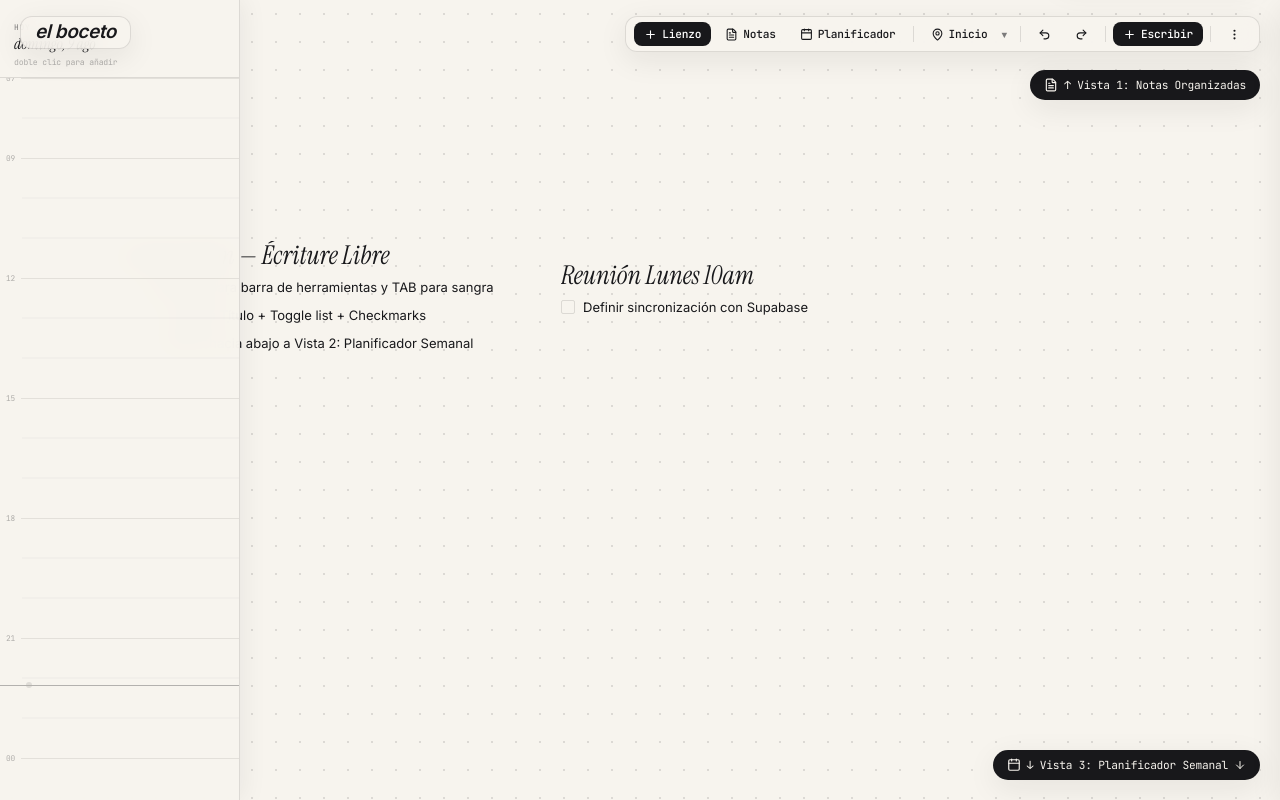
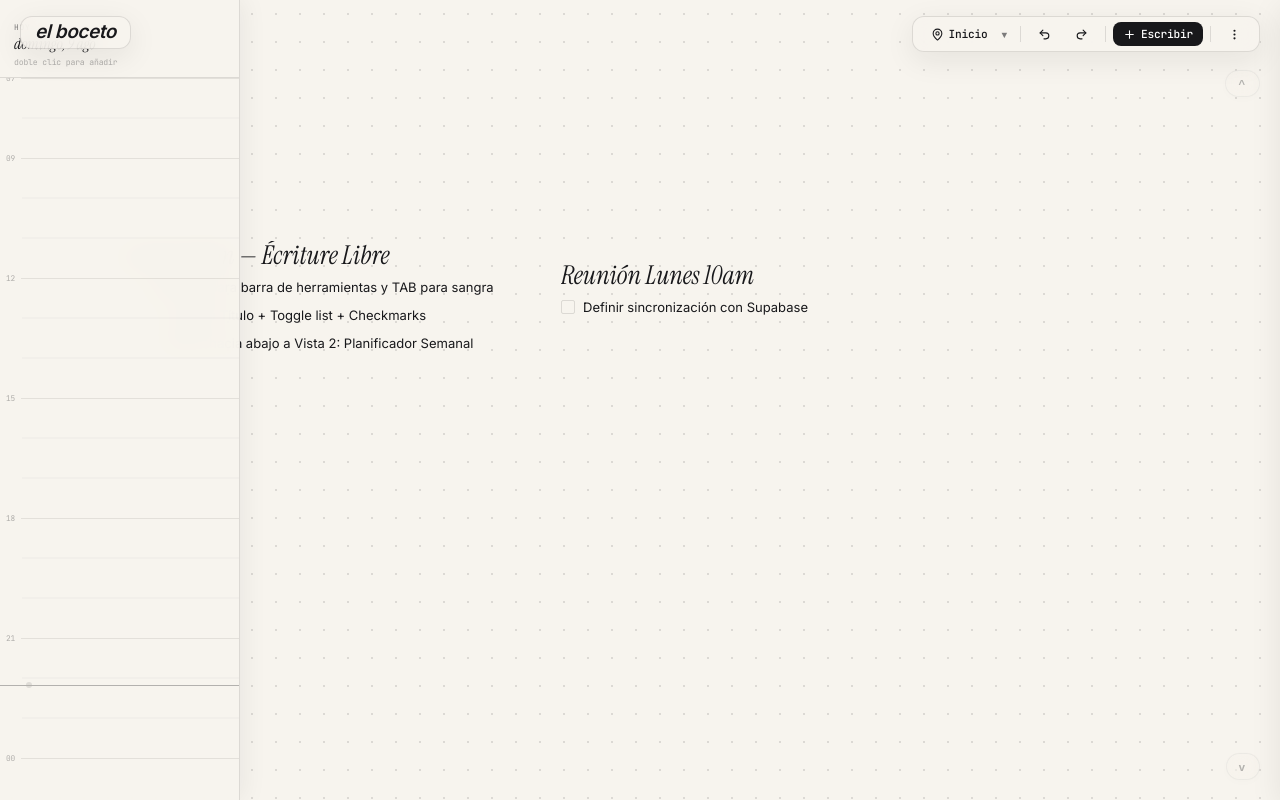
Before and after one commit to francoxortiz1975/elboceto, a React (Vite) app: page / in a window 1280 px wide. Built offline with nearby package versions, Linux system fonts and the light colour scheme.

Commit message:
Remove view tabs from dock and convert spatial nav triggers to subtle reactive hover buttons

```diff
--- a/src/App.jsx
+++ b/src/App.jsx
@@ -513,36 +513,6 @@ export default function App() {
 
       {/* Permanent Top-Right Reactive Floating Dock */}
       <div className="reactive-floating-dock">
-        {/* View Switcher Tabs */}
-        <button
-          className={`dock-icon-btn ${activeView === 'board' ? 'active' : ''}`}
-          onClick={() => setActiveView('board')}
-          title="Lienzo Principal"
-        >
-          <Plus size={13} />
-          <span className="font-mono">Lienzo</span>
-        </button>
-
-        <button
-          className={`dock-icon-btn ${activeView === 'notes' ? 'active' : ''}`}
-          onClick={() => setActiveView('notes')}
-          title="Tablero de Notas"
-        >
-          <FileText size={13} />
-          <span className="font-mono">Notas</span>
-        </button>
-
-        <button
-          className={`dock-icon-btn ${activeView === 'planner' ? 'active' : ''}`}
-          onClick={() => setActiveView('planner')}
-          title="Planificador Semanal"
-        >
-          <Calendar size={13} />
-          <span className="font-mono">Planificador</span>
-        </button>
-
-        <div className="dock-divider" />
-
         {/* 1. Pin / Inicio Button with ▼ toggle popover */}
         <div style={{ position: 'relative', display: 'inline-flex', alignItems: 'center' }}>
           <button
@@ -708,27 +678,26 @@ export default function App() {
           showCompleted={showCompleted}
         />
 
-        {/* Spatial Navigation Triggers */}
+        {/* Subtle Transparent Spatial Navigation Triggers */}
         <div style={{ position: 'fixed', top: '70px', right: '20px', zIndex: 100 }}>
           <button
-            className="btn-icon active"
-            style={{ borderRadius: '20px', padding: '8px 14px', boxShadow: 'var(--shadow-floating)' }}
+            className="subtle-spatial-nav"
             onClick={() => setActiveView('notes')}
+            title="Ir a Notas"
           >
-            <FileText size={14} />
-            <span className="font-mono">↑ Vista 1: Notas Organizadas</span>
+            <span>^</span>
+            <span className="nav-label font-mono">Notas</span>
           </button>
         </div>
 
         <div style={{ position: 'fixed', bottom: '20px', right: '20px', zIndex: 100 }}>
           <button
-            className="btn-icon active"
-            style={{ borderRadius: '20px', padding: '8px 14px', boxShadow: 'var(--shadow-floating)' }}
+            className="subtle-spatial-nav"
             onClick={() => setActiveView('planner')}
+            title="Ir a Planificador"
           >
-            <Calendar size={14} />
-            <span className="font-mono">↓ Vista 3: Planificador Semanal</span>
-            <ArrowDown size={12} />
+            <span>v</span>
+            <span className="nav-label font-mono">Planificador</span>
           </button>
         </div>
 
--- a/src/components/DocumentBoardView.jsx
+++ b/src/components/DocumentBoardView.jsx
@@ -308,15 +308,15 @@ export function DocumentBoardView({
         showCompleted={showCompleted}
       />
 
-      {/* Spatial Navigation Trigger to Main Canvas Board */}
+      {/* Subtle Transparent Spatial Navigation Trigger to Main Canvas Board */}
       <div style={{ position: 'fixed', bottom: '20px', right: '20px', zIndex: 100 }}>
         <button
-          className="btn-icon active"
-          style={{ borderRadius: '20px', padding: '8px 14px', boxShadow: 'var(--shadow-floating)' }}
+          className="subtle-spatial-nav"
           onClick={onTransitionToBoard}
+          title="Ir al Lienzo Principal"
         >
-          <ArrowDown size={14} />
-          <span className="font-mono">↓ Ir al Lienzo Principal</span>
+          <span>v</span>
+          <span className="nav-label font-mono">Lienzo</span>
         </button>
       </div>
     </div>
--- a/src/components/WeeklyPlanner.jsx
+++ b/src/components/WeeklyPlanner.jsx
@@ -308,12 +308,15 @@ export function WeeklyPlanner({
       {/* Header */}
       <div style={{ padding: '14px 24px', borderBottom: 'var(--border-hairline)', display: 'flex', alignItems: 'center', justifyContent: 'space-between', background: 'rgba(247,244,238,0.97)', backdropFilter: 'blur(8px)', zIndex: 10, flexShrink: 0 }}>
         <div style={{ display: 'flex', alignItems: 'center', gap: '12px' }}>
-          <button className="btn-icon active" onClick={onTransitionToBoard}>
-            <ArrowUp size={14} />
-            <span className="font-mono">↑ Vista 1: Pizarra</span>
+          <button
+            className="subtle-spatial-nav"
+            onClick={onTransitionToBoard}
+            title="Ir al Lienzo Principal"
+          >
+            <span>^</span>
+            <span className="nav-label font-mono">Lienzo</span>
           </button>
           <span className="brand-title" style={{ fontSize: '1.4rem' }}>Planificador Semanal</span>
-          <span className="minimal-badge font-mono">Vista 2</span>
         </div>
         <div style={{ display: 'flex', alignItems: 'center', gap: '8px' }}>
           <button className="btn-icon" onClick={() => setWeekOffset(p => p - 1)}><ChevronLeft size={14} /></button>
--- a/src/index.css
+++ b/src/index.css
@@ -1492,3 +1492,48 @@ h1, h2, h3, .font-title {
   margin-bottom: 6px;
   font-weight: 600;
 }
+
+/* ─── Transparent Reactive Spatial Navigation Arrows ─── */
+.subtle-spatial-nav {
+  display: inline-flex;
+  align-items: center;
+  gap: 2px;
+  padding: 6px 12px;
+  border-radius: 20px;
+  border: 1px solid rgba(24, 24, 27, 0.08);
+  background: rgba(247, 244, 238, 0.45);
+  backdrop-filter: blur(8px);
+  color: var(--text-muted);
+  font-size: 0.8rem;
+  font-weight: 600;
+  cursor: pointer;
+  opacity: 0.55;
+  transition: all 0.25s cubic-bezier(0.16, 1, 0.3, 1);
+  box-shadow: 0 2px 8px rgba(0, 0, 0, 0.03);
+  user-select: none;
+}
+
+.subtle-spatial-nav:hover {
+  opacity: 1;
+  background: rgba(247, 244, 238, 0.96);
+  color: var(--text-ink);
+  box-shadow: var(--shadow-floating);
+  border-color: rgba(24, 24, 27, 0.18);
+  transform: translateY(-1px);
+}
+
+.subtle-spatial-nav .nav-label {
+  max-width: 0;
+  overflow: hidden;
+  white-space: nowrap;
+  opacity: 0;
+  transition: max-width 0.25s cubic-bezier(0.16, 1, 0.3, 1), opacity 0.2s ease, margin-left 0.2s ease;
+  margin-left: 0;
+  font-size: 0.72rem;
+}
+
+.subtle-spatial-nav:hover .nav-label {
+  max-width: 120px;
+  opacity: 1;
+  margin-left: 4px;
+}
```
